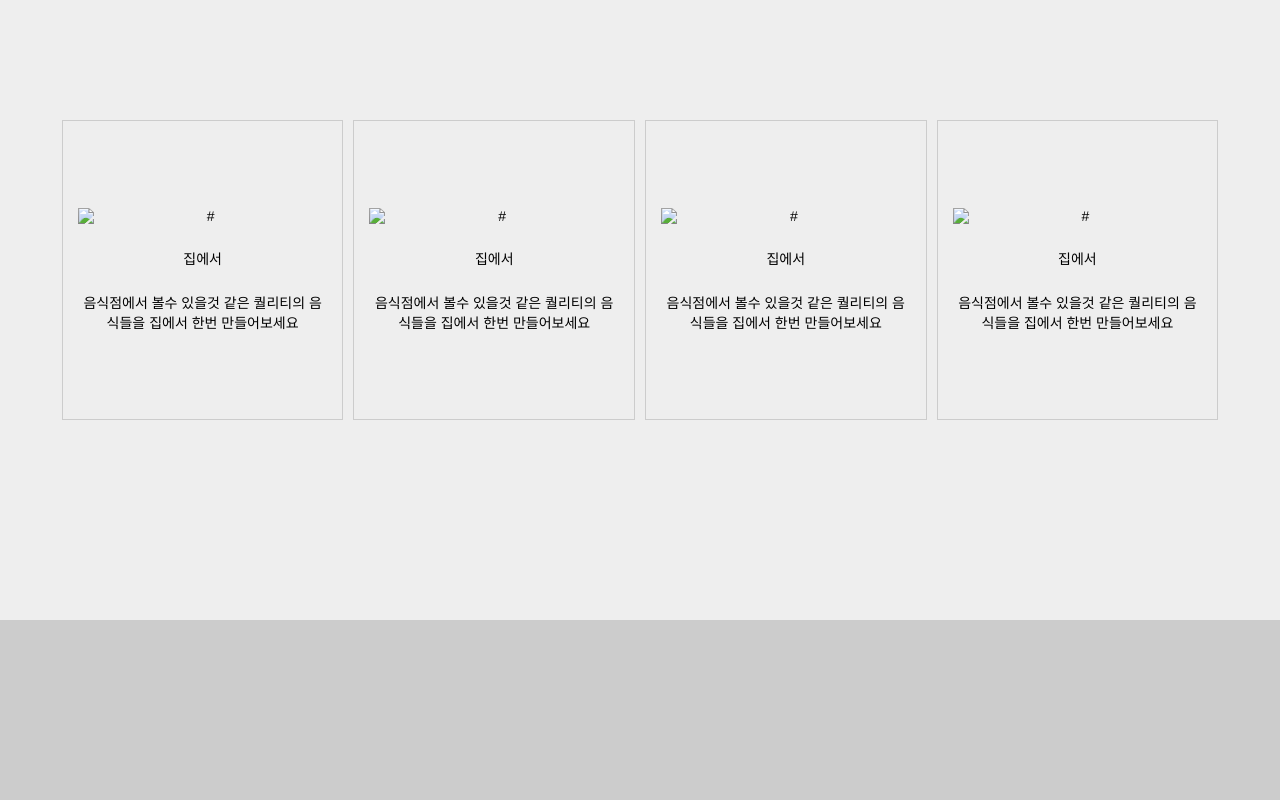
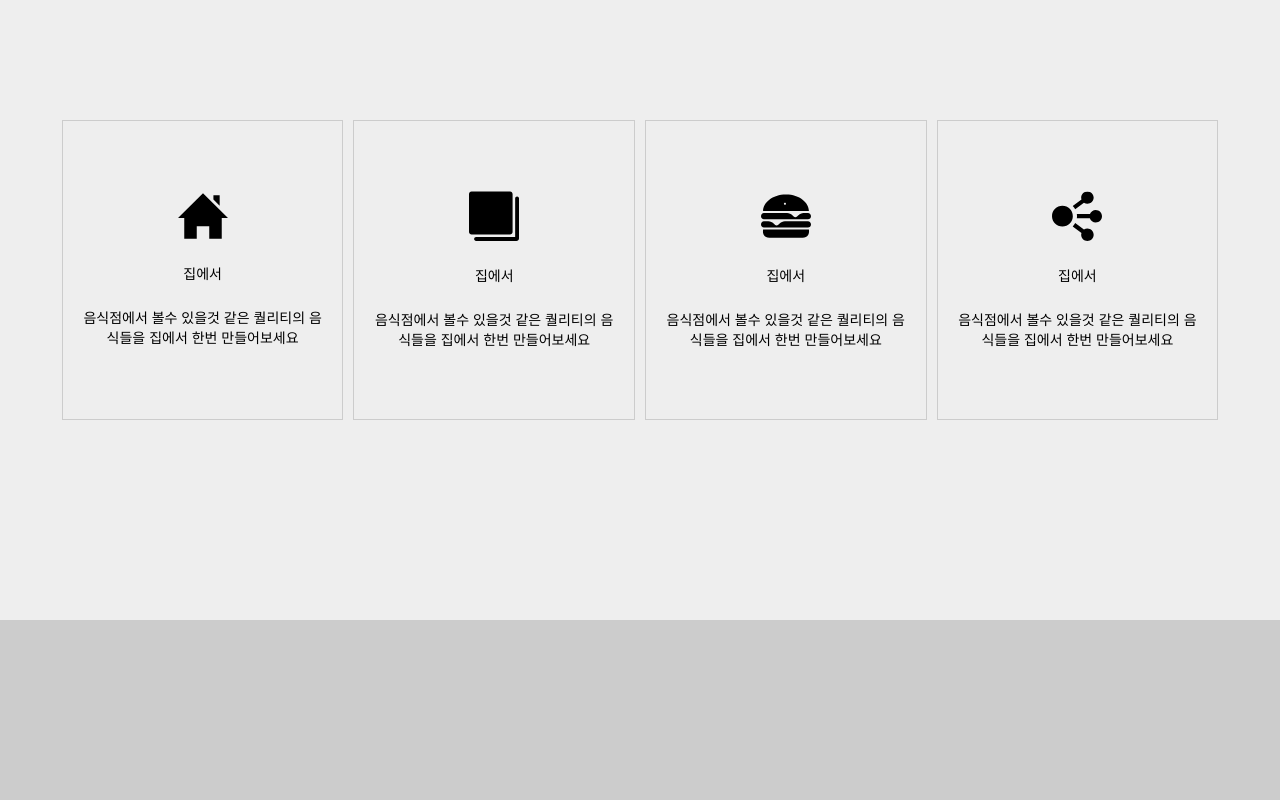
Before and after one commit to Minseong0531/recipe, a plain HTML site: page index.html in a window 1280 px wide. Shown: the part 2520-3320 px from the top of the page. Drawn offline with nearby package versions, Linux system fonts and the light colour scheme.

Commit message:
js event add

```diff
--- a/css/style.css
+++ b/css/style.css
@@ -95,6 +95,9 @@
     padding: 24px 15px; border: 1px solid #ccc; margin: 0 auto;
     width: 90%; text-align: center;
     display: flex; flex-direction: column; gap: 24px;
+}
+.sect4>.icons_wrap>div>img{
+    width: 20%; margin: 0 auto;
 }
 .sect5{
     background: #ccc;
--- a/index.html
+++ b/index.html
@@ -63,7 +63,7 @@
         <div class="sect1">
             <div class="container">
                 <div class="img_wrap">
-                    <img src="./images/null.png" alt="#">
+                    <img src="./images/kebab.png" alt="#">
                 </div>
                 <div class="text_wrap title">
                     <span>Intro</span>
@@ -98,22 +98,22 @@
         <div class="sect4">
             <div class="icons_wrap">
                 <div>
-                    <img src="" alt="#">
+                    <img src="./images/icon_1.svg" alt="#">
                     <h3>집에서</h3>
                     <p>음식점에서 볼수 있을것 같은 퀄리티의 음식들을 집에서 한번 만들어보세요</p>
                 </div>
                 <div>
-                    <img src="" alt="#">
+                    <img src="./images/icon_2.svg" alt="#">
                     <h3>집에서</h3>
                     <p>음식점에서 볼수 있을것 같은 퀄리티의 음식들을 집에서 한번 만들어보세요</p>
                 </div>
                 <div>
-                    <img src="" alt="#">
+                    <img src="./images/icon_3.svg" alt="#">
                     <h3>집에서</h3>
                     <p>음식점에서 볼수 있을것 같은 퀄리티의 음식들을 집에서 한번 만들어보세요</p>
                 </div>
                 <div>
-                    <img src="" alt="#">
+                    <img src="./images/icon_4.svg" alt="#">
                     <h3>집에서</h3>
                     <p>음식점에서 볼수 있을것 같은 퀄리티의 음식들을 집에서 한번 만들어보세요</p>
                 </div>
--- a/js/script.js
+++ b/js/script.js
@@ -102,3 +102,30 @@ const iconImg = document.querySelectorAll('.sect4>.icons_wrap>div');
       }
     });
   });
+
+  const imgs = document.querySelectorAll('.sect5>.container>div>.img_wrap');
+  const imgsRows = [];
+  imgs.forEach((item, index)=>{
+    const imgIndex = Math.floor(index/3);
+    if(!imgsRows[imgIndex]){
+      imgsRows[imgIndex] = [];
+    }
+    imgsRows[imgIndex].push(item);
+  });
+
+    imgsRows.forEach((row)=>{
+    gsap.from(row, {
+      opacity:0,
+      x:0,
+      duration:1,
+      stagger: 0.2,
+      scrollTrigger:{
+        trigger:row[0],
+        start:'top 60%',
+        end:'bottom top',
+        toggleActions:'play none none reverse',
+        onEnter:()=> gsap.to(row, { opacity:1, y:0, stagger: 0.2, overwrite:true}),
+        onLeaveBack:()=> gsap.to(row, { opacity:1, y:100, stagger: 0.2, overwrite:true})
+      }
+    });
+  });
```
Also changed, not shown: images/icon_1.svg (added), images/icon_2.svg (added), images/icon_3.svg (added), images/icon_4.svg (added), images/kebab.png (added), images/restaurant.png (added).
